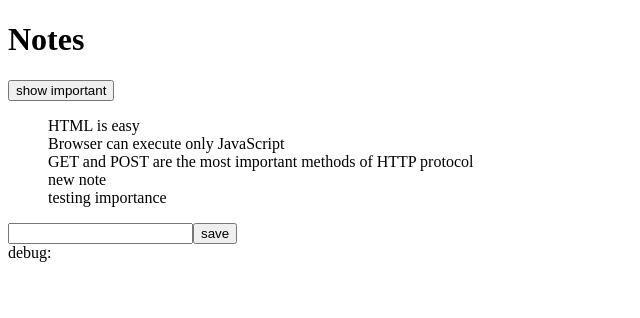
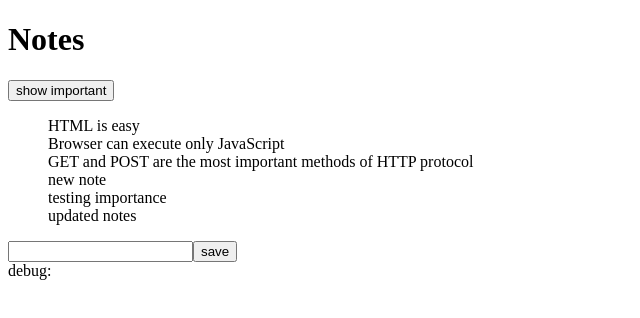
Before and after one commit to filmverse/-Part-2b-Communicating-with-server, a React (Create React App) app in the folder part1b/: page / in a window 1280 px wide. Shown: the top 318 px of the page, without its empty margins (0-640 px from the left). Built offline with nearby package versions, Linux system fonts and the light colour scheme; data requests are answered from the project's data file.

Commit message:
note app has been updated

```diff
--- a/part1b/db.json
+++ b/part1b/db.json
@@ -29,6 +29,12 @@
       "date": "2023-01-21T22:08:15.146Z",
       "important": false,
       "id": 5
+    },
+    {
+      "content": "updated notes",
+      "date": "2023-01-22T17:13:41.212Z",
+      "important": false,
+      "id": 6
     }
   ]
 }
--- a/part1b/src/App.js
+++ b/part1b/src/App.js
@@ -38,6 +38,8 @@ const App = () => {
     ? notes
     : notes.filter(note => note.important === true)
 
+  console.log(showAll)
+
   return (
     <div>
     <h1>Notes</h1>
```
